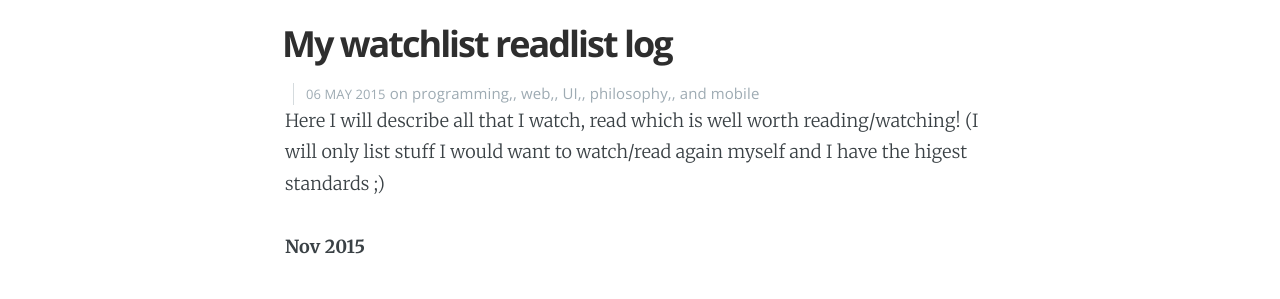
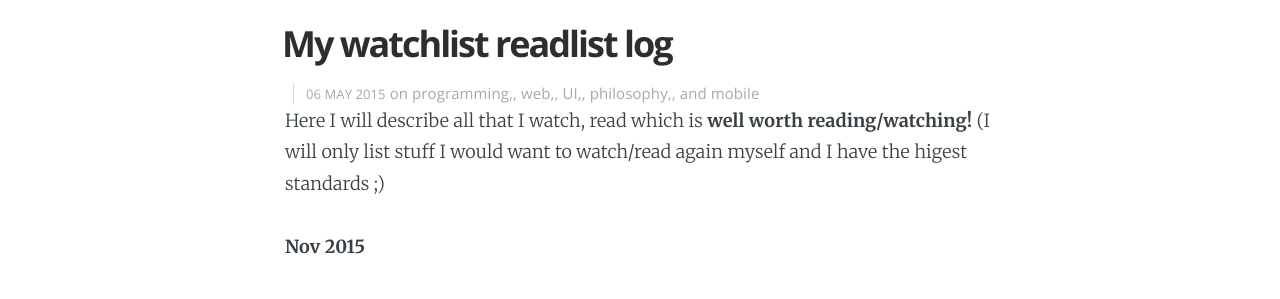
Before and after one commit to tomer-ben-david/tomer-ben-david.github.io.jekyll, a Jekyll site: the page built from _posts/2015-05-06-my-watchlist-readlist-log.markdown, in a window 1280 px wide. Shown: the part 155-454 px from the top of the page. Built offline with Jekyll 4.4.1, drawn with Linux system fonts in a browser that asks for light colours; Markdown is read by kramdown in place of the engine named in the settings; comment, search, counter and statistics services are not loaded.

```diff
--- a/_posts/2015-05-06-my-watchlist-readlist-log.markdown
+++ b/_posts/2015-05-06-my-watchlist-readlist-log.markdown
@@ -5,7 +5,7 @@
 categories: programming, web, UI, philosophy, mobile
 comments: true
 ---
-Here I will describe all that I watch, read which is well worth reading/watching! (I will only list stuff I would want to watch/read again myself and I have the higest standards ;)
+Here I will describe all that I watch, read which is **well worth reading/watching!**  (I will only list stuff I would want to watch/read again myself and I have the higest standards ;)
 
 **Nov 2015**
 1. [Javascript for C# and Java developers](http://www.infoq.com/presentations/javascript-c-sharp?utm_campaign=infoq_content&utm_source=infoq&utm_medium=feed&utm_term=global)
```
